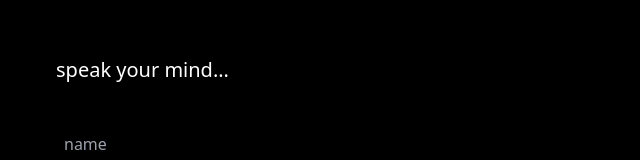
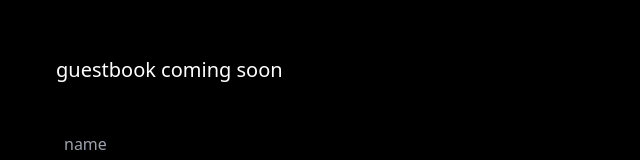
Before and after one commit to Joseph-McGarry/personalpage, a Next.js app in the folder personalpage/: page /book in a window 1280 px wide. Shown: the top 160 px of the page, without its empty margins (0-640 px from the left). Built offline with nearby package versions, Linux system fonts and the light colour scheme.

Commit message:
added guestbook coming soon text to book page

```diff
--- a/personalpage/pages/book.tsx
+++ b/personalpage/pages/book.tsx
@@ -52,7 +52,7 @@ export default function Book() {
 
   return (
     <div className="flex min-h-screen flex-col text-start items-left justify-start p-14">
-      <h1 className='text-xl mb-10'>speak your mind...</h1>
+      <h1 className='text-xl mb-10'>guestbook coming soon</h1>
       <form
         className="relative max-w-[500px]"
         style={{ opacity: !pending ? 1 : 0.7 }}
```
